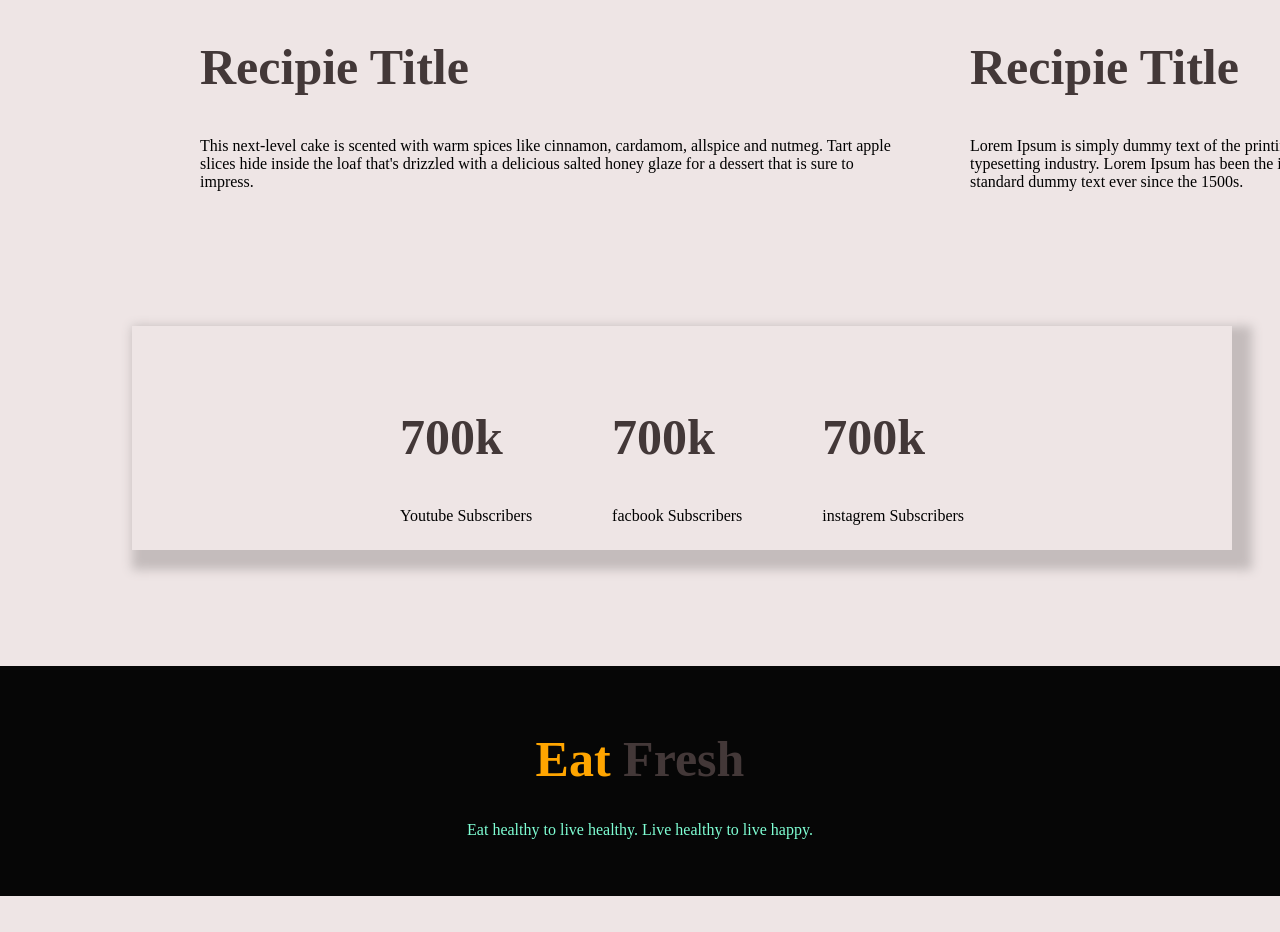
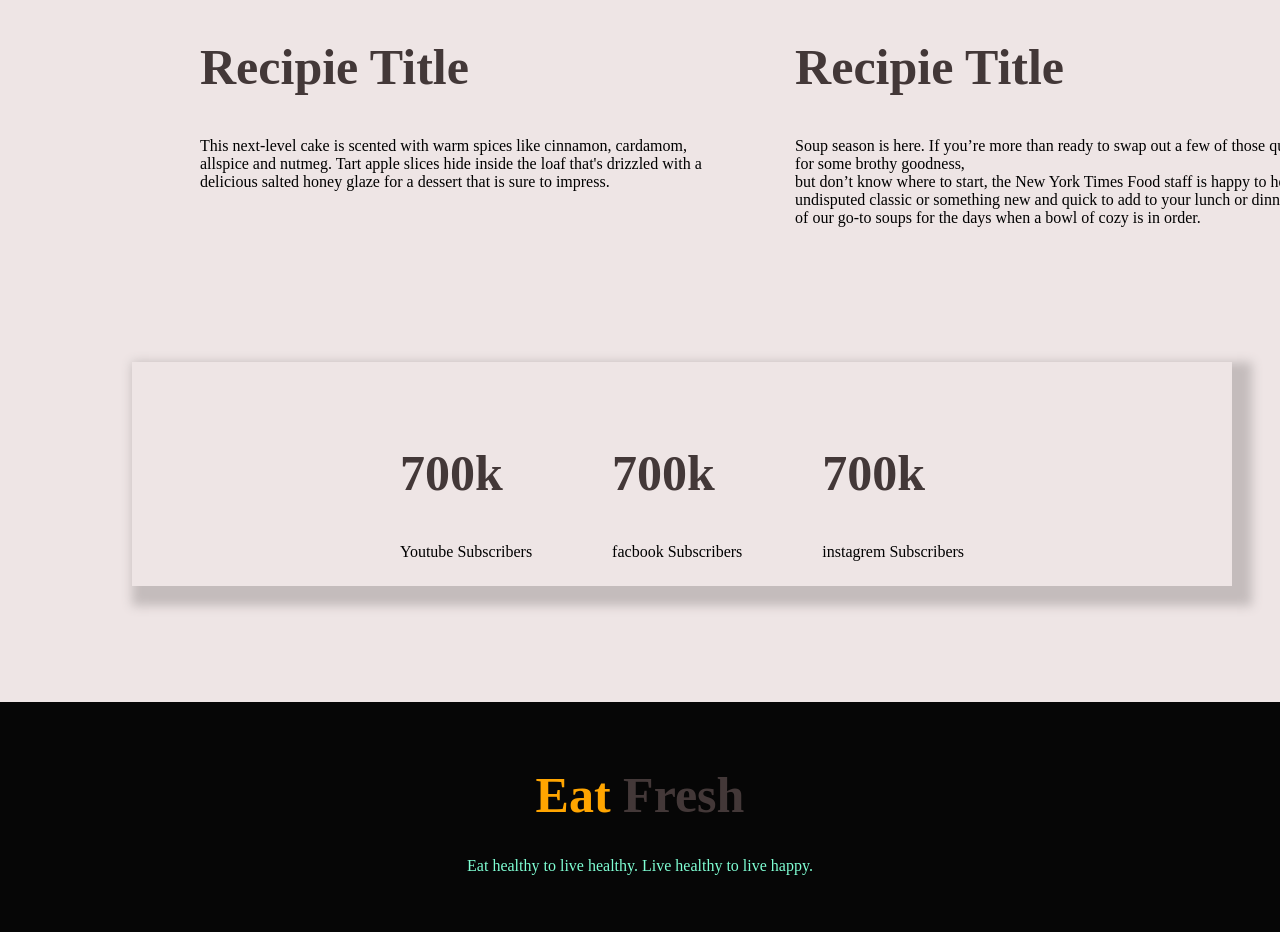
Before and after one commit to AB-Shahid/Cool-Health, a plain HTML site: page index.html in a window 1280 px wide. Shown: the part 2120-3052 px from the top of the page. Before the commit the page ends 3016 px from the top, so only its background shows below. Drawn offline with Linux system fonts and the light colour scheme.

Commit message:
your message

```diff
--- a/index.html
+++ b/index.html
@@ -73,9 +73,7 @@
                         Recipie Title
                     </h1>
                     <p>
-                        Lorem Ipsum is simply dummy text of the printing and <br>
-                        typesetting industry. Lorem Ipsum has been the industry's <br>
-                        standard dummy text ever since the 1500s.
+                        Soup season is here. If you’re more than ready to swap out a few of those quick summer salads for some brothy goodness, <br>but don’t know where to start, the New York Times Food staff is happy to help.</b> Whether it’s an undisputed classic or something new and quick to add to your lunch or dinner lineup, here are 16 of our go-to soups for the days when a bowl of cozy is in order.
                     </p>
                 </div>
           </div>
```
